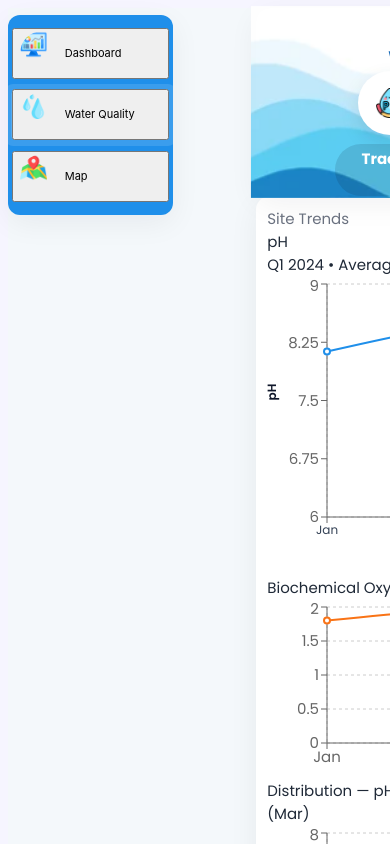
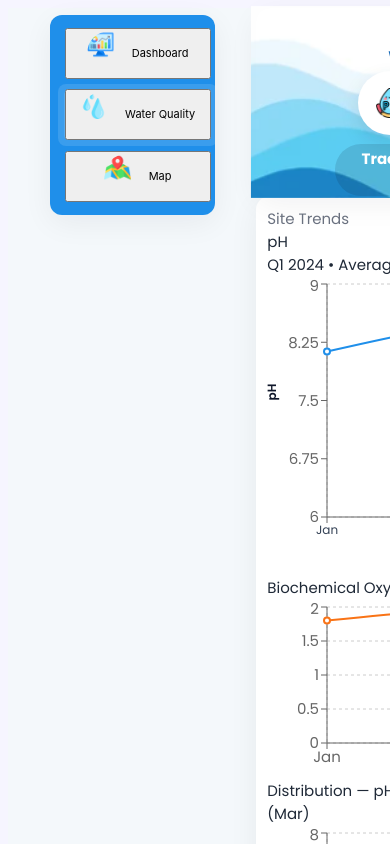
Before and after one commit to Aizen-25/Final-Project, a React (Vite) app: page / in a window 390 px wide. Shown: the top 844 px of the page. Built offline with nearby package versions, Linux system fonts and the light colour scheme.

Commit message:
UI(sidebar): center items, responsive drawer and layout adjustments

```diff
--- a/src/App.jsx
+++ b/src/App.jsx
@@ -65,7 +65,7 @@ export default function App() {
           style={{ gridTemplateColumns: sidebarCollapsed ? '72px 1fr' : '248px 1fr' }}
         >
           {/* Sidebar (visible on all sizes) - parent controls collapsed width */}
-          <div className="block">
+          <div className="flex justify-center">
             <Sidebar
               active={active}
               setActive={setActive}
--- a/src/components/Sidebar.jsx
+++ b/src/components/Sidebar.jsx
@@ -34,8 +34,8 @@ export default function Sidebar({ active, setActive, collapsed = false, setColla
 
   const Item = ({ name, icon: Icon, label }) => {
     const isActive = active === name
-    const containerClass = `relative w-full flex items-center ${collapsed ? 'justify-center' : 'justify-start'}`
-    const btnClass = `group flex items-center gap-3 w-full ${collapsed ? 'justify-center' : 'justify-start'} py-2 px-2 transition-all duration-150 focus:outline-none rounded-md bg-white/05 ${
+    const containerClass = `relative w-full flex items-center justify-center`
+    const btnClass = `group flex items-center gap-3 w-full justify-center py-2 pl-4 pr-2 transition-all duration-150 focus:outline-none rounded-md bg-white/05 ${
       isActive ? 'bg-white/20 text-white' : 'text-white/90 hover:bg-white/10'
     }`
     return (
@@ -52,14 +52,14 @@ export default function Sidebar({ active, setActive, collapsed = false, setColla
           </span>
           {!collapsed && (
             <span
-              className="ml-3 text-sm font-bold"
+              className="text-sm font-bold"
               style={{
                 fontFamily: 'Inter, Poppins, sans-serif',
-                flex: 1,
                 overflow: 'hidden',
                 textOverflow: 'ellipsis',
                 whiteSpace: 'nowrap',
-                fontSize: '11px'
+                fontSize: '11px',
+                textAlign: 'center'
               }}
             >
               {label}
@@ -71,14 +71,14 @@ export default function Sidebar({ active, setActive, collapsed = false, setColla
   }
 
   return (
-    <aside className={`sidebar ${collapsed ? 'collapsed' : 'expanded'} flex flex-col items-center py-6 gap-6 transition-all duration-200`} style={{ minWidth: collapsed ? 32 : 110 }}>
+    <aside className={`sidebar ${collapsed ? 'collapsed' : 'expanded'} flex flex-col items-center py-6 gap-6 transition-all duration-200 pl-3`} style={{ minWidth: collapsed ? 32 : 110 }}>
       <div className="flex flex-col items-center gap-2">
         <div className="w-12 h-12 rounded-full bg-white/20 flex items-center justify-center">
           <div className="w-9 h-9 rounded-full bg-white/30" />
         </div>
       </div>
 
-      <nav ref={navRef} className="flex-1 w-full px-2 flex flex-col items-center gap-2" role="navigation" aria-label="Main navigation">
+      <nav ref={navRef} className="flex-1 w-full px-4 flex flex-col items-center gap-2" role="navigation" aria-label="Main navigation">
         {items.map((it) => (
           <div key={it.name} className={`item ${active === it.name ? 'active' : ''}`}>
             <Item {...it} />
--- a/src/index.css
+++ b/src/index.css
@@ -93,11 +93,13 @@ body {
   color: #fff;
   border-radius: 12px;
   box-shadow: 0 8px 30px rgba(16,24,40,0.06);
-  padding: 0.5rem 0.25rem;
+  padding: 0.5rem 0.25rem 0.5rem 1rem;
   width: 100%;
   max-width: none;
   box-sizing: border-box;
   flex: 0 0 auto;
+  /* keep sidebar height to its content and align to top of the column */
+  align-self: flex-start;
   overflow: hidden;
 }
 
@@ -112,7 +114,7 @@ body {
   width: 100%;
   display: flex;
   align-items: center;
-  justify-content: flex-start;
+  justify-content: center;
   gap: 0.4rem;
   padding: 0.35rem 0.45rem;
   border-radius: 8px;
@@ -123,19 +125,19 @@ body {
 .sidebar .item:hover { background: rgba(255,255,255,0.08); }
 .sidebar .item.active { background: rgba(255,255,255,0.12); }
 
-.sidebar.collapsed { width: var(--sidebar-collapsed-width); }
-.sidebar.expanded { width: var(--sidebar-width); }
+.sidebar.collapsed { width: var(--sidebar-collapsed-width); margin: 0 auto; }
+.sidebar.expanded { width: var(--sidebar-width); margin: 0 auto; }
 
 .sidebar .item svg { color: #000; width: var(--sidebar-icon-size); height: var(--sidebar-icon-size); flex: 0 0 var(--sidebar-icon-size); }
 .sidebar .item.active svg { color: #000; }
-.sidebar .item span { color: #000; font-size: 1rem; line-height: 1.15; display: inline-block; max-width: calc(100% - 48px); overflow: hidden; text-overflow: ellipsis; }
+.sidebar .item span { color: #000; font-size: 1rem; line-height: 1.15; display: inline-block; max-width: calc(100% - 48px); overflow: hidden; text-overflow: ellipsis; text-align: center; }
 
 /* When the sidebar is collapsed reduce padding and hide labels */
 .sidebar.collapsed .item { justify-content: center; padding: 0.3rem; }
 .sidebar.collapsed .item span { display: none; }
 
 /* Ensure buttons inside sidebar do not force wider widths */
-.sidebar .item button { min-width: 0; width: 100%; text-align: left; }
+.sidebar .item button { min-width: 0; width: 100%; text-align: center; }
 
 /* Active accent - keep inside sidebar bounds */
 .sidebar .item.active::before { content: ''; position: absolute; left: 6px; top: 8px; bottom: 8px; width: 4px; background: rgba(255,255,255,0.14); border-radius: 6px; }
```
